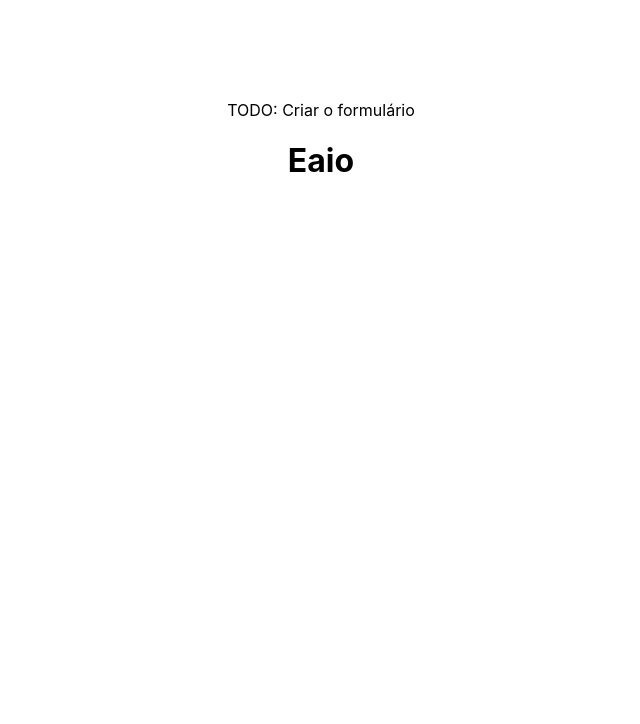
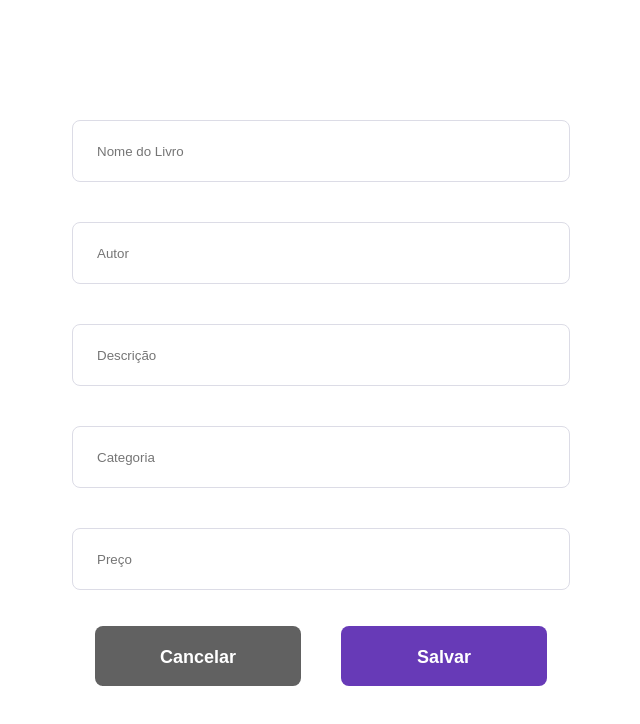
Before and after one commit to MaduFernandes/library-PWI, a React (Create React App) app in the folder frontend/: page /book in a window 1280 px wide. Shown: the top 724 px of the page, without its empty margins (407-1047 px from the left). Built offline with nearby package versions, Linux system fonts and the light colour scheme; no server answers.

Commit message:
style: add styles in forms

```diff
--- a/frontend/src/pages/Forms/BookForms.js
+++ b/frontend/src/pages/Forms/BookForms.js
@@ -1,12 +1,62 @@
 import React from "react";
+import { useHistory } from "react-router-dom";
 
-import {} from "@material-ui/core";
+import { useStyles } from "./style";
+
+import api from "../../services/api";
 
 const BookForms = () => {
+  const classes = useStyles();
+  const history = useHistory();
+
+  const handleSave = async (values) => {
+    const response = await api.post("/books", values);
+    console.log(response);
+  };
+
+  const handleCancel = () => {
+    history.push("/");
+  };
   return (
     <>
-      TODO: Criar o formulário
-      <h1>Eaio</h1>
+      <form onSubmit={handleSave} className={classes.form}>
+        <input
+          className={classes.input}
+          type="text"
+          placeholder="Nome do Livro"
+          name="name"
+        />
+        <input
+          className={classes.input}
+          type="text"
+          placeholder="Autor"
+          name="author"
+        />
+
+        <input
+          className={classes.input}
+          type="text"
+          placeholder="Descrição"
+          name="description"
+        />
+        <input
+          className={classes.input}
+          type="text"
+          name="category"
+          placeholder="Categoria"
+        />
+
+        <input
+          className={classes.input}
+          name="price"
+          type="text"
+          placeholder="Preço"
+        />
+      </form>
+      <button className={classes.btnCancel} onClick={handleCancel}>
+        Cancelar
+      </button>
+      <button className={classes.btn}>Salvar</button>
     </>
   );
 };
--- /dev/null
+++ b/frontend/src/pages/Forms/style.js
@@ -0,0 +1,50 @@
+import { makeStyles, createStyles } from "@material-ui/core/styles";
+
+export const useStyles = makeStyles((theme) =>
+  createStyles({
+    btn: {
+      width: "23%",
+      height: "60px",
+      background: "#673ab7",
+      border: "0",
+      borderRadius: "8px",
+      color: "#fff",
+      fontWeight: "700",
+      marginTop: "16px",
+      display: "inline-block",
+      textAlign: "center",
+      textDecoration: "none",
+      fontSize: "18px",
+      lineHeight: "60px",
+      transition: "filter 0.2s",
+      margin: "20px",
+    },
+    btnCancel: {
+      width: "23%",
+      height: "60px",
+      background: "#616161",
+      border: "0",
+      borderRadius: "8px",
+      color: "#fff",
+      fontWeight: "700",
+      marginTop: "16px",
+      display: "inline-block",
+      textAlign: "center",
+      textDecoration: "none",
+      fontSize: "18px",
+      lineHeight: "60px",
+      transition: "filter 0.2s",
+      margin: "20px",
+    },
+
+    input: {
+      width: "50%",
+      height: "60px",
+      color: "#333",
+      border: "1px solid #dcdce6",
+      borderRadius: "8px",
+      padding: "0 24px",
+      margin: "20px",
+    },
+  })
+);
```
